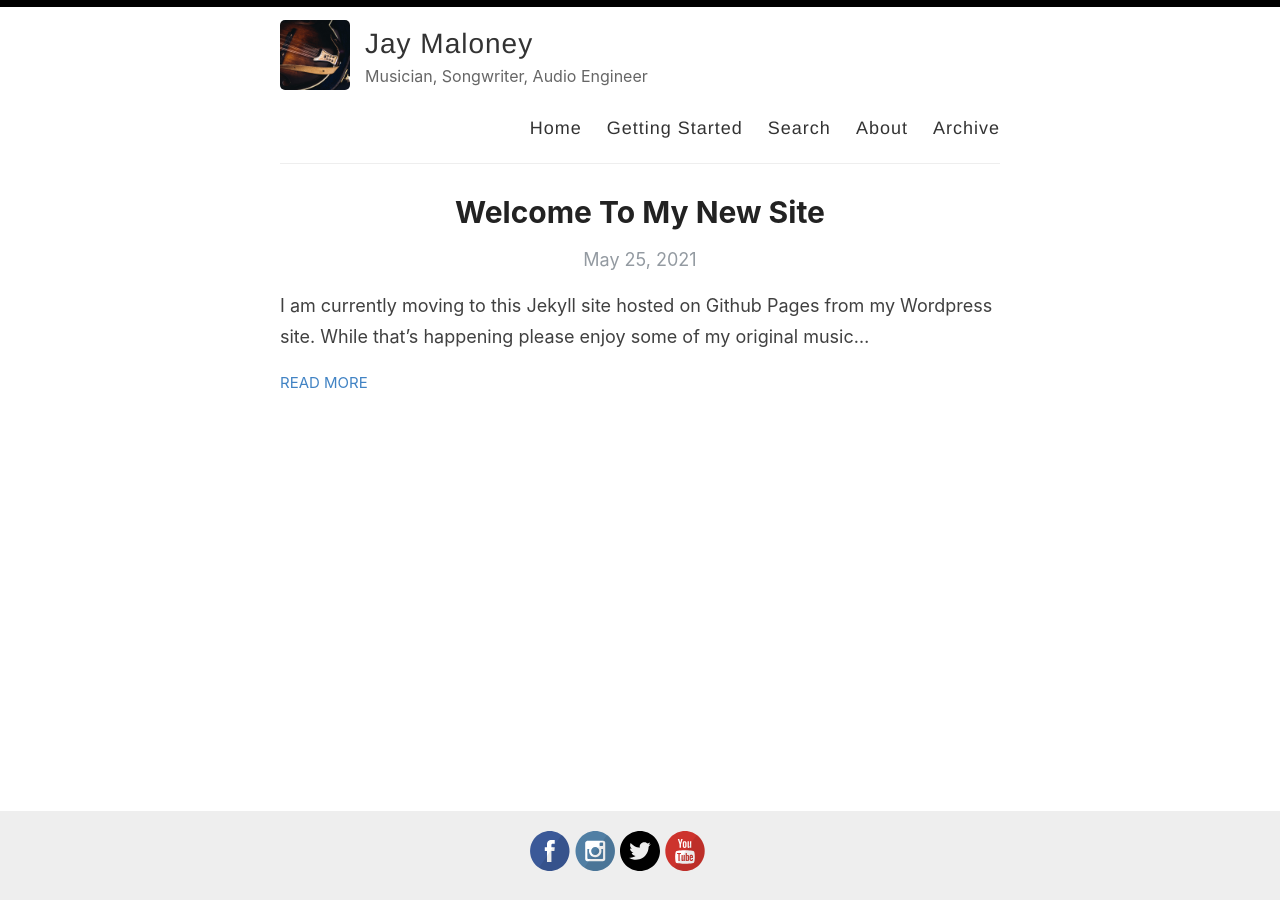
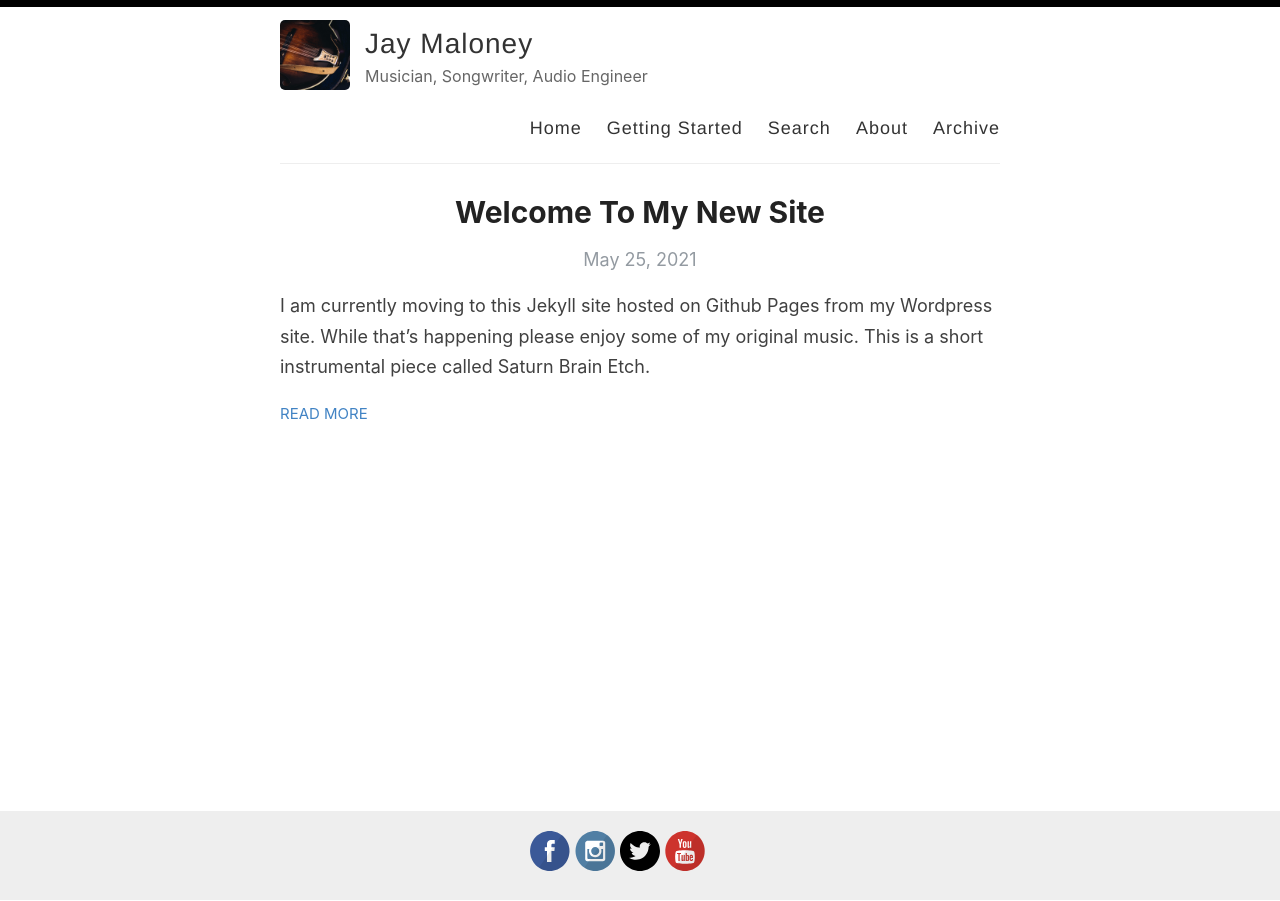
Before and after one commit to thisjaymaloney/thisjaymaloney.github.io, a Jekyll site: the page built from index.html, in a window 1280 px wide. Built offline with Jekyll 4.4.1, drawn with Linux system fonts in a browser that asks for light colours; the list of posts is cut into pages by our own code.

Commit message:
Update 2021-05-25-Welcome-To-My-New-Site.md

```diff
--- a/_posts/2021-05-25-Welcome-To-My-New-Site.md
+++ b/_posts/2021-05-25-Welcome-To-My-New-Site.md
@@ -2,6 +2,6 @@
 layout: post
 title: Welcome To My New Site
 ---
-I am currently moving to this Jekyll site hosted on Github Pages from my Wordpress site. While that's happening please enjoy some of my original music...
+I am currently moving to this Jekyll site hosted on Github Pages from my Wordpress site. While that's happening please enjoy some of my original music. This is a short instrumental piece called Saturn Brain Etch.
 
 [![Saturn Brain Etch](http://img.youtube.com/vi/wC5MZ3zF7AI/0.jpg)](http://www.youtube.com/watch?v=wC5MZ3zF7AI)
```
